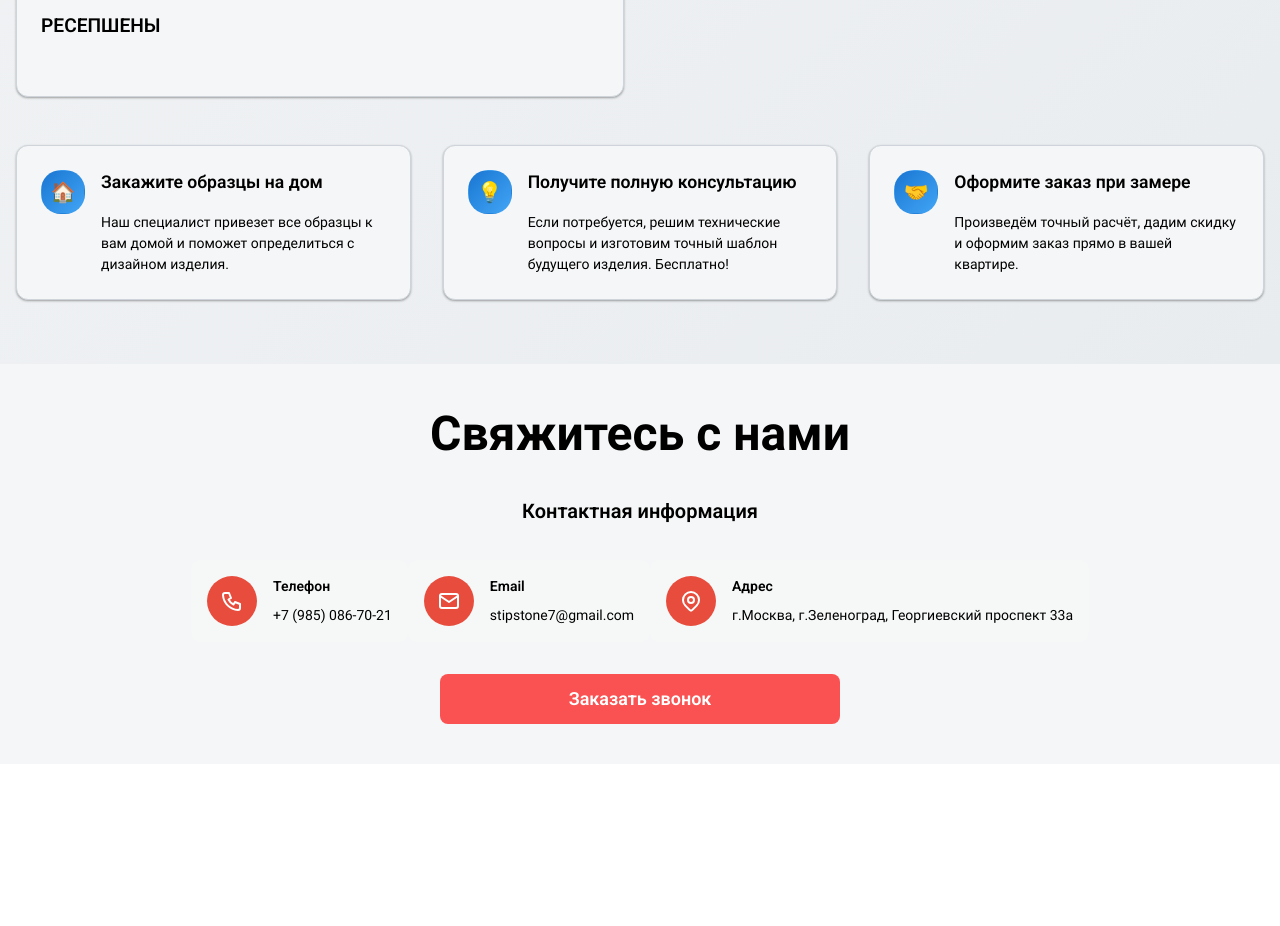
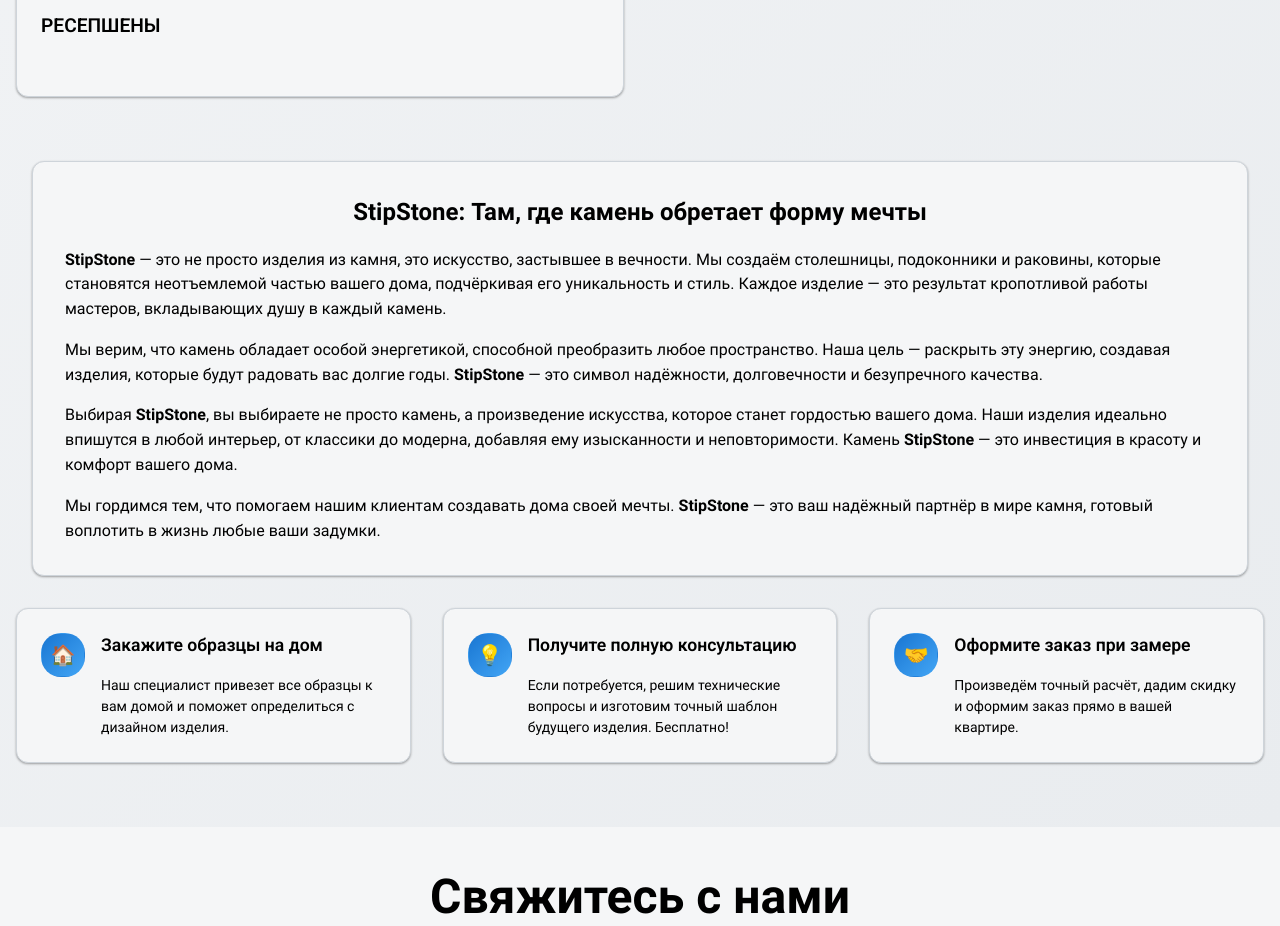
Before and after one commit to hahufadisa/stipstone-frontend, a React (Vite) app: page /catalog in a window 1280 px wide. Shown: the part 2480-3406 px from the top of the page. Before the commit the page ends 3244 px from the top, so only its background shows below. Built offline with nearby package versions, Linux system fonts and the light colour scheme; a web font is replaced by a local one.

Commit message:
seo text

```diff
--- a/src/components/SEO/SEOHead.tsx
+++ b/src/components/SEO/SEOHead.tsx
@@ -17,7 +17,7 @@
 const SEOHead: React.FC<SEOHeadProps> = ({
   title = "StipStone - изделия из камня в Зеленограде | Столешницы, подоконники из искусственного камня",
   description = "Изделия из камня в Зеленограде от StipStone. Столешницы, подоконники, мойки из искусственного камня. Замер, изготовление и установка. Гарантия качества. ☎ +7 (985) 086-70-21",
-  keywords = "изделие из камня зеленоград, столешницы зеленоград, подоконники из камня зеленоград, искусственный камень зеленоград, акриловый камень зеленоград, кварцевый камень зеленоград, мойки из камня зеленоград, барные стойки зеленоград, изготовление камня зеленоград, установка столешниц зеленоград",
+  keywords = " изделие из камня зеленоград, столешницы зеленоград, подоконники из камня зеленоград, искусственный камень зеленоград, акриловый камень зеленоград, кварцевый камень зеленоград, мойки из камня зеленоград, барные стойки зеленоград, изготовление камня зеленоград, установка столешниц зеленоград StipStone — это не просто изделия из камня, это искусство, застывшее в вечности. Мы создаём столешницы, подоконники и раковины, которые становятся неотъемлемой частью вашего дома, подчёркивая его уникальность и стиль. Каждое изделие — это результат кропотливой работы мастеров, вкладывающих душу в каждый камень.Мы верим, что камень обладает особой энергетикой, способной преобразить любое пространство. Наша цель — раскрыть эту энергию, создавая изделия, которые будут радовать вас долгие годы. StipStone — это символ надёжности, долговечности и безупречного качества.Выбирая StipStone, вы выбираете не просто камень, а произведение искусства, которое станет гордостью вашего дома. Наши изделия идеально впишутся в любой интерьер, от классики до модерна, добавляя ему изысканности и неповторимости. Камень StipStone — это инвестиция в красоту и комфорт вашего дома.Мы гордимся тем, что помогаем нашим клиентам создавать дома своей мечты. StipStone — это ваш надёжный партнёр в мире камня, готовый воплотить в жизнь любые ваши задумки.",
   ogTitle,
   ogDescription,
   ogImage = "/kitchen.jpg",
--- a/src/pages/CatalogPage.tsx
+++ b/src/pages/CatalogPage.tsx
@@ -120,6 +120,57 @@
               ))}
             </Grid>
           </motion.div>
+          {/* Блок "О нас"//////////////////////////////////////////////////////// */}
+          <motion.div
+            initial={{ opacity: 0, y: 30 }}
+            animate={{ opacity: 1, y: 0 }}
+            transition={{ duration: 0.6, delay: 0.6 }}
+          >
+            <Container size="xl" py="xl">
+              <Card shadow="sm" radius="md" padding="xl" withBorder>
+                <Stack>
+                  <Text
+                    size="md"
+                    style={{
+                      textAlign: "center",
+                      fontWeight: 700,
+                      fontSize: "1.5rem",
+                    }}
+                  >
+                    <b>StipStone</b>: Там, где камень обретает форму мечты
+                  </Text>
+                  <Text size="md">
+                    <b>StipStone</b> — это не просто изделия из камня, это
+                    искусство, застывшее в вечности. Мы создаём столешницы,
+                    подоконники и раковины, которые становятся неотъемлемой
+                    частью вашего дома, подчёркивая его уникальность и стиль.
+                    Каждое изделие — это результат кропотливой работы мастеров,
+                    вкладывающих душу в каждый камень.
+                  </Text>
+                  <Text size="md">
+                    Мы верим, что камень обладает особой энергетикой, способной
+                    преобразить любое пространство. Наша цель — раскрыть эту
+                    энергию, создавая изделия, которые будут радовать вас долгие
+                    годы. <b>StipStone</b> — это символ надёжности,
+                    долговечности и безупречного качества.
+                  </Text>
+                  <Text size="md">
+                    Выбирая <b>StipStone</b>, вы выбираете не просто камень, а
+                    произведение искусства, которое станет гордостью вашего
+                    дома. Наши изделия идеально впишутся в любой интерьер, от
+                    классики до модерна, добавляя ему изысканности и
+                    неповторимости. Камень <b>StipStone</b> — это инвестиция в
+                    красоту и комфорт вашего дома.
+                  </Text>
+                  <Text size="md">
+                    Мы гордимся тем, что помогаем нашим клиентам создавать дома
+                    своей мечты. <b>StipStone</b> — это ваш надёжный партнёр в
+                    мире камня, готовый воплотить в жизнь любые ваши задумки.
+                  </Text>
+                </Stack>
+              </Card>
+            </Container>
+          </motion.div>
 
           <motion.div
             initial={{ opacity: 0, y: 30 }}
```
